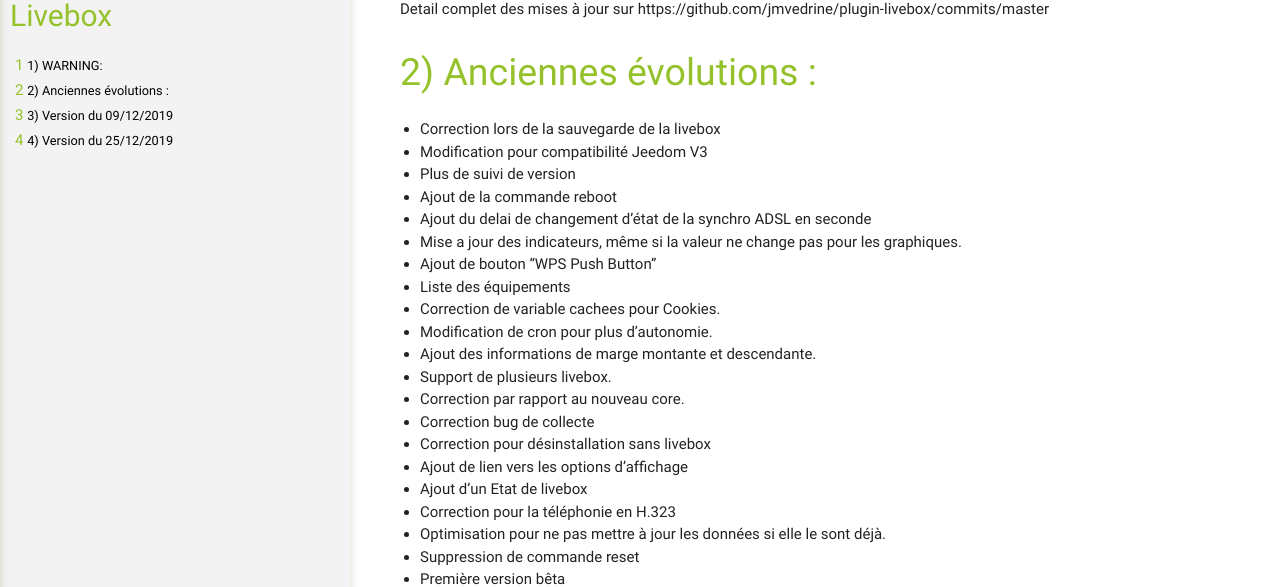
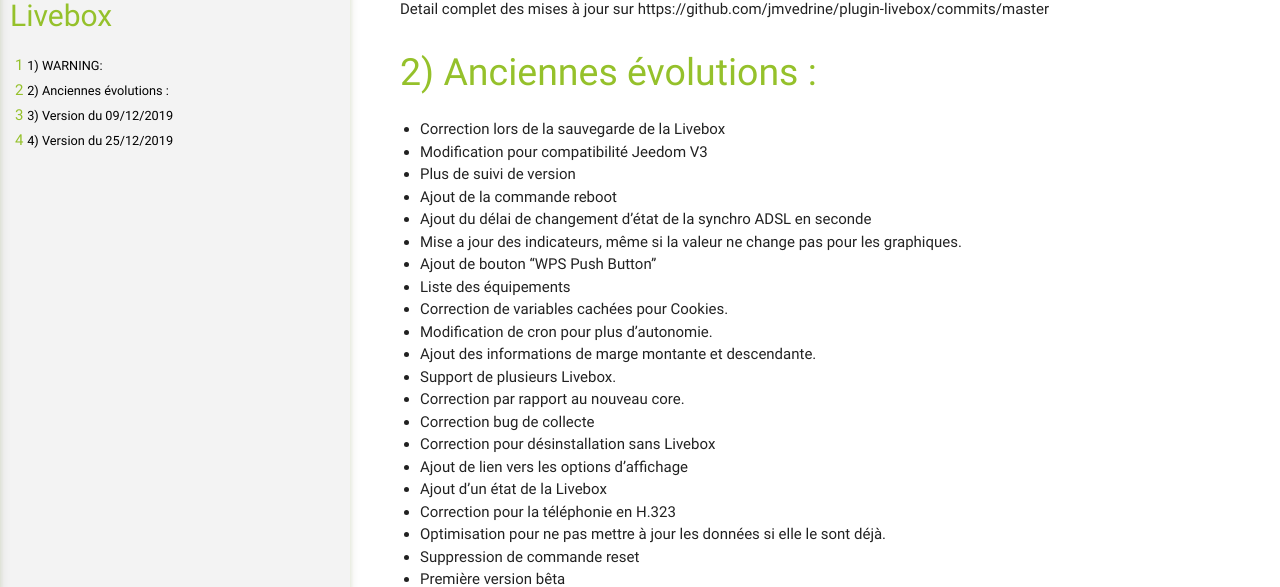
Before and after one commit to jmvedrine/plugin-livebox, a Jekyll site: the page built from docs/fr_FR/changelog.md, in a window 1280 px wide and 1301 px high. Shown: the part 164-751 px from the top of the window. Built offline with Jekyll 4.4.1, drawn with Linux system fonts in a browser that asks for light colours; our own code applies the rules of GitHub Pages for plain Markdown files.

Commit message:
Some typos

```diff
--- a/docs/fr_FR/changelog.md
+++ b/docs/fr_FR/changelog.md
@@ -5,23 +5,23 @@ Detail complet des mises à jour sur https://github.com/jmvedrine/plugin-livebox
 
 # Anciennes évolutions :
 
-- Correction lors de la sauvegarde de la livebox
+- Correction lors de la sauvegarde de la Livebox
 - Modification pour compatibilité Jeedom V3
 - Plus de suivi de version
 - Ajout de la commande reboot
-- Ajout du delai de changement d'état de la synchro ADSL en seconde
+- Ajout du délai de changement d'état de la synchro ADSL en seconde
 - Mise a jour des indicateurs, même si la valeur ne change pas pour les graphiques.
 - Ajout de bouton "WPS Push Button"
 - Liste des équipements
-- Correction de variable cachees pour Cookies.
+- Correction de variables cachées pour Cookies.
 - Modification de cron pour plus d'autonomie.
 - Ajout des informations de marge montante et descendante.
-- Support de plusieurs livebox.
+- Support de plusieurs Livebox.
 - Correction par rapport au nouveau core.
 - Correction bug de collecte
-- Correction pour désinstallation sans livebox
+- Correction pour désinstallation sans Livebox
 - Ajout de lien vers les options d'affichage
-- Ajout d'un Etat de livebox
+- Ajout d'un état de la Livebox
 - Correction pour la téléphonie en H.323
 - Optimisation pour ne pas mettre à jour les données si elle le sont déjà.
 - Suppression de commande reset
```
Also changed, not shown: docs/fr_FR/index.md (+3 -3 lines).
